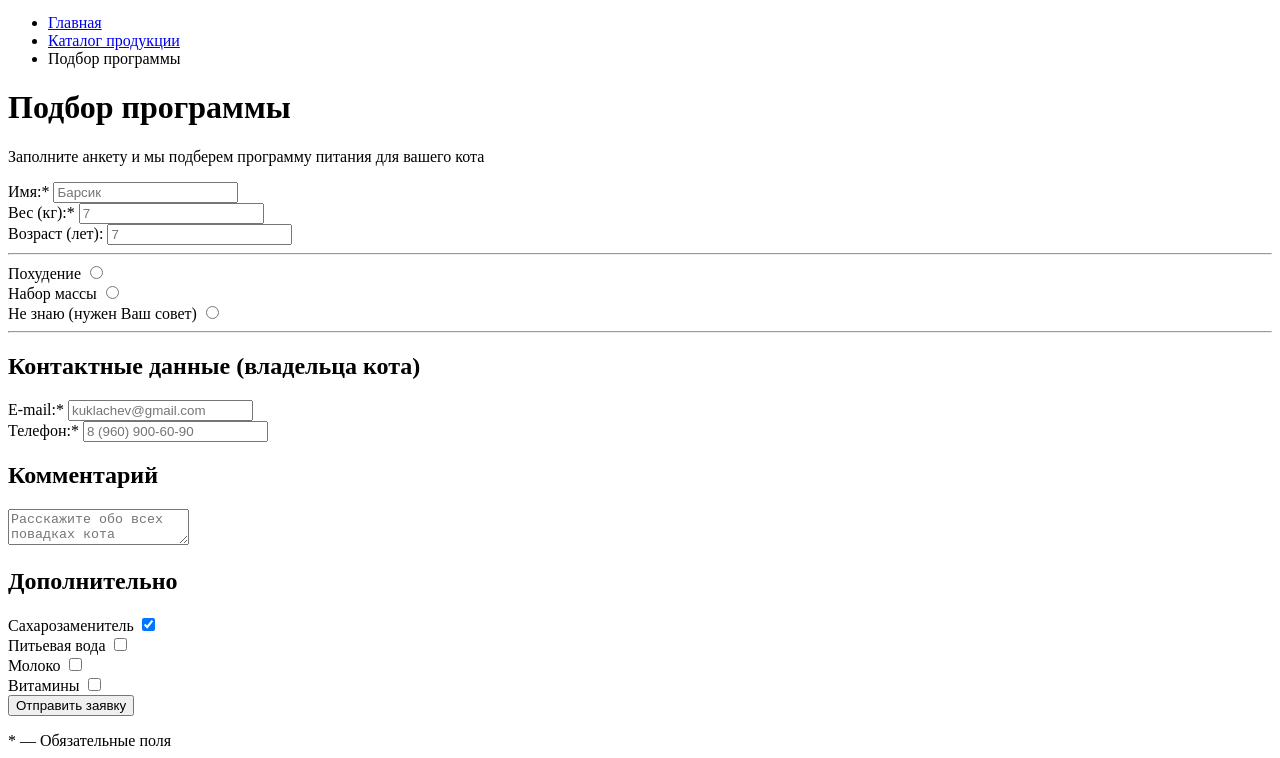
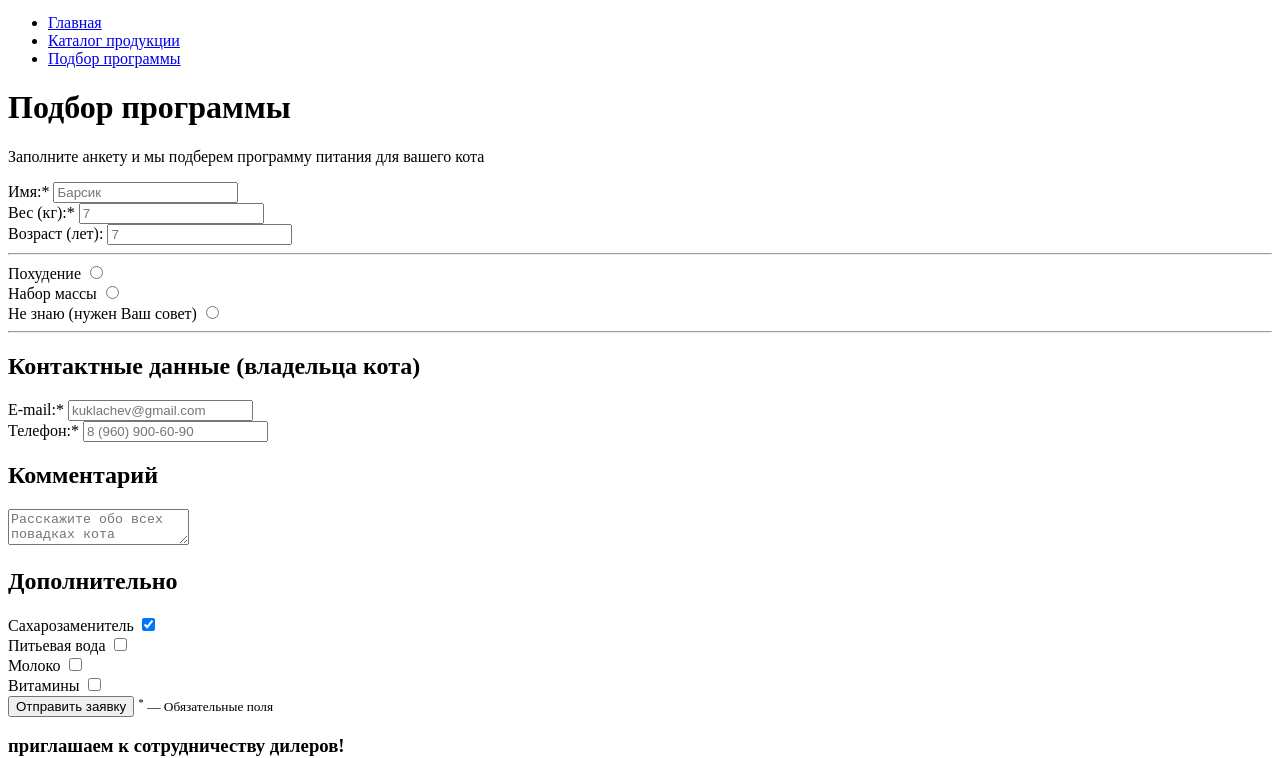
Before and after one commit to deadface/1262775-cat-energy-18, a website: page source/form.html in a window 1280 px wide. Shown: the part 53-811 px from the top of the page. Drawn offline with Linux system fonts and the light colour scheme.

Commit message:
create submit form, menu etc

```diff
--- a/source/form.html
+++ b/source/form.html
@@ -21,7 +21,7 @@
             <a class="menu__link" href="catalog.html">Каталог продукции</a>
           </li>
           <li class="menu__item">
-            <a class="menu__link menu__link_active">Подбор программы</a>
+            <a class="menu__link menu__link_active" href="#">Подбор программы</a>
           </li>
         </ul>
       </nav>
@@ -109,7 +109,9 @@
         </div>
 
         <button type="submit" class="form__button">Отправить заявку</button>
-        <p class="form__note">* — Обязательные поля</p>
+        <small class="form__note">
+          <sup>*</sup> — Обязательные поля
+        </small>
       </form>
 
       <section class="contacts">
```
Also changed, not shown: source/catalog.html (+1 -1 lines), source/index.html (+1 -1 lines).
